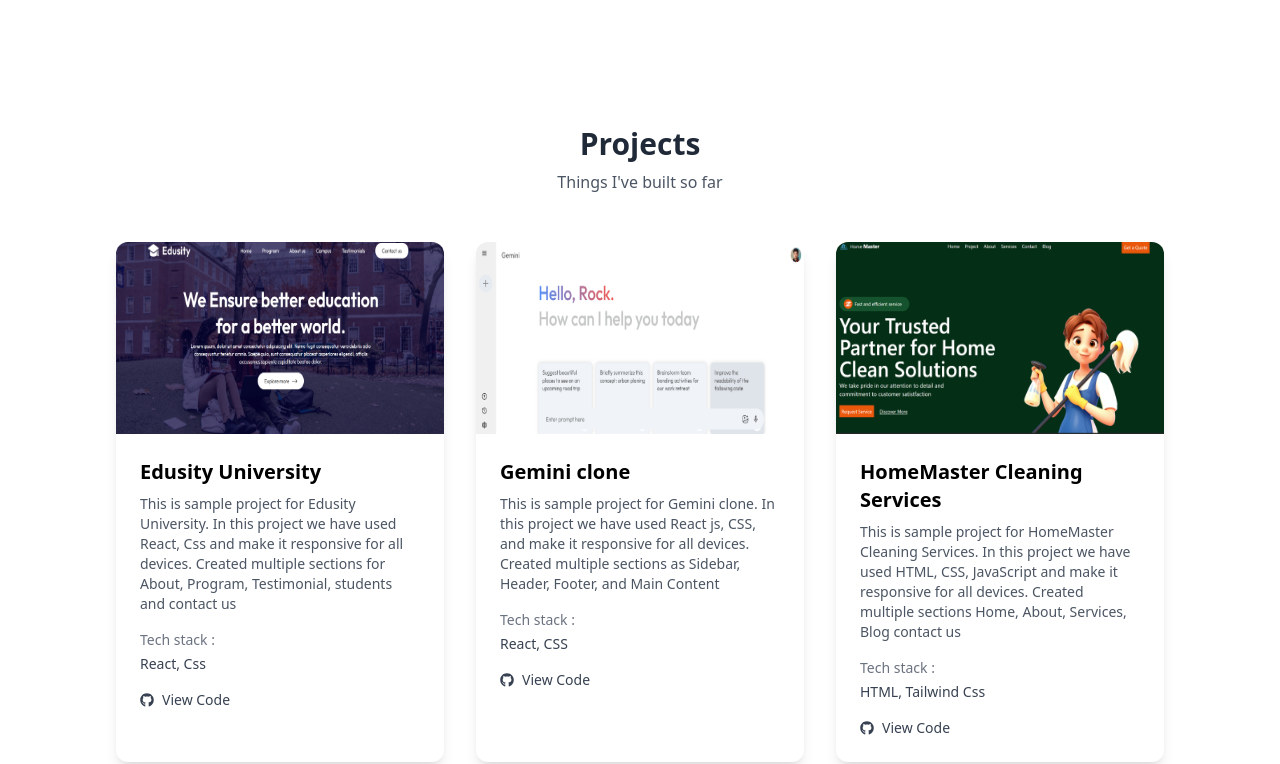
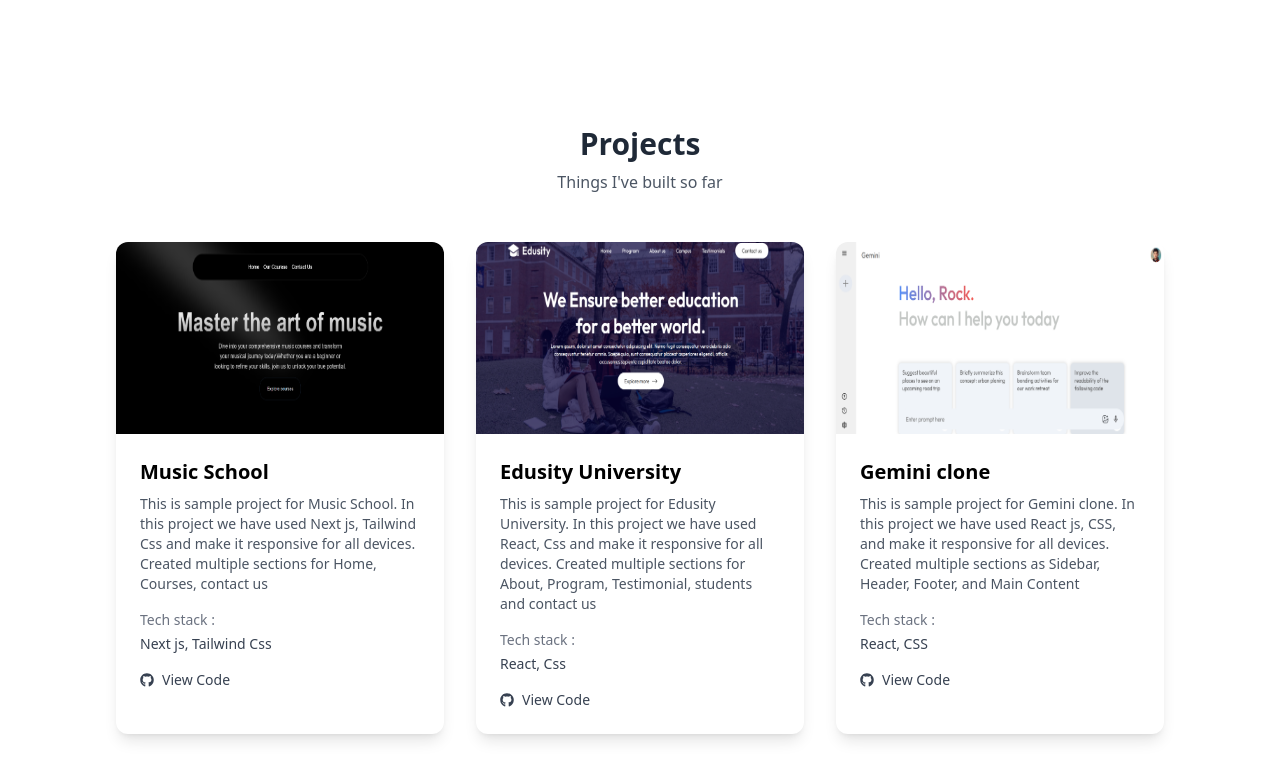
Before and after one commit to Syedrizwan23/Portfolio-in-react, a React (Vite) app: page / in a window 1280 px wide. Shown: the part 2000-2764 px from the top of the page. Built offline with nearby package versions, Linux system fonts and the light colour scheme.

Commit message:
projects updated

```diff
--- a/src/Pages/Projects.jsx
+++ b/src/Pages/Projects.jsx
@@ -7,6 +7,7 @@ import Gemini from '../assets/project/Gemini.png';
 import Homemaster from '../assets/project/Homemaster.png';
 import Prime from '../assets/project/Prime.png';
 import Sushiman from '../assets/project/Sushiman.png';
+import Music from '../assets/project/Music.png';
 
 const ProjectCard = ({ image, title, description, techStack, href }) => (
   <div className="bg-white rounded-xl shadow-lg overflow-hidden hover:shadow-xl transition-shadow duration-300">
@@ -33,6 +34,13 @@ const ProjectCard = ({ image, title, description, techStack, href }) => (
 
 const Projects = () => {
   const projects = [
+    {
+      image: Music,
+      title: "Music School",
+      description: "This is sample project for Music School. In this project we have used Next js, Tailwind Css and make it responsive for all devices. Created multiple sections for Home, Courses,  contact us",
+      techStack: " Next js, Tailwind Css",
+      href: "https://github.com/Syedrizwan23/Music-next-js.git" ,
+    },
     {
       image: Edusity,
       title: "Edusity University",
```
Also changed, not shown: src/assets/project/Music.png (added).
